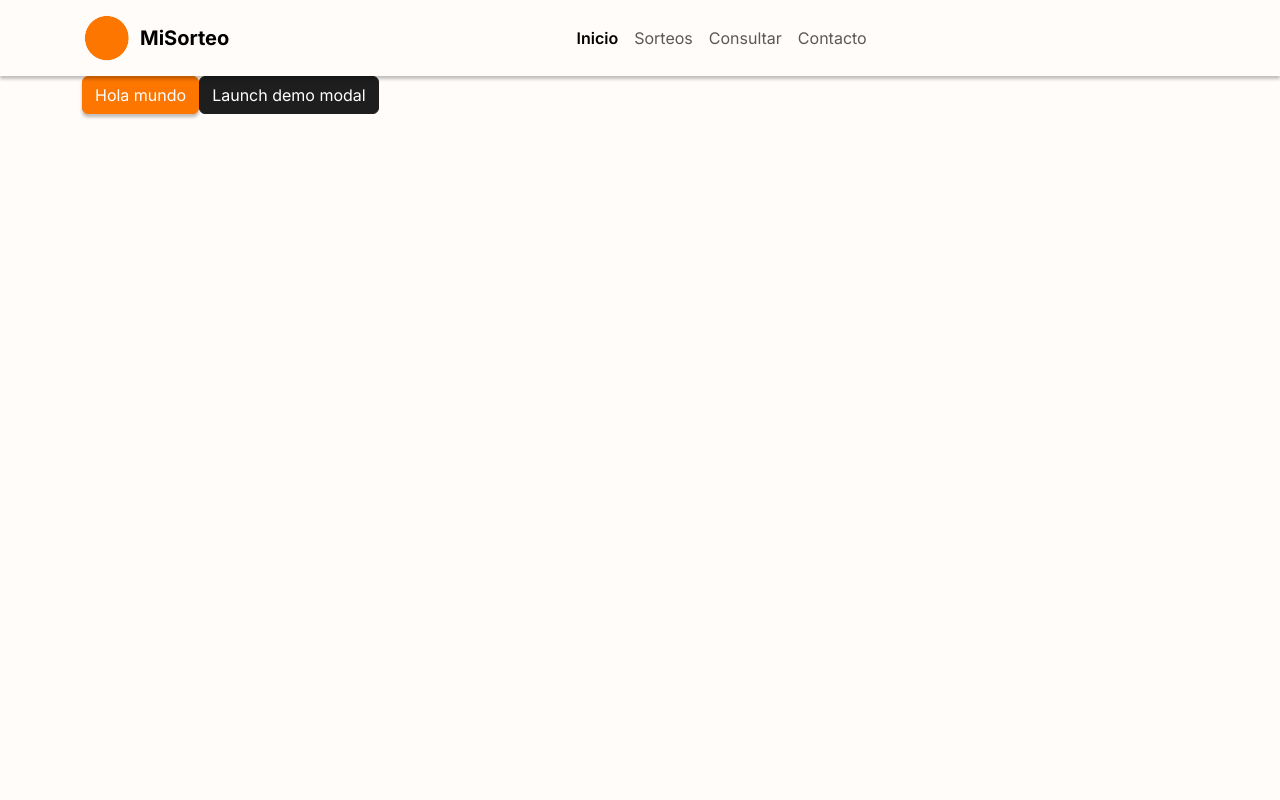
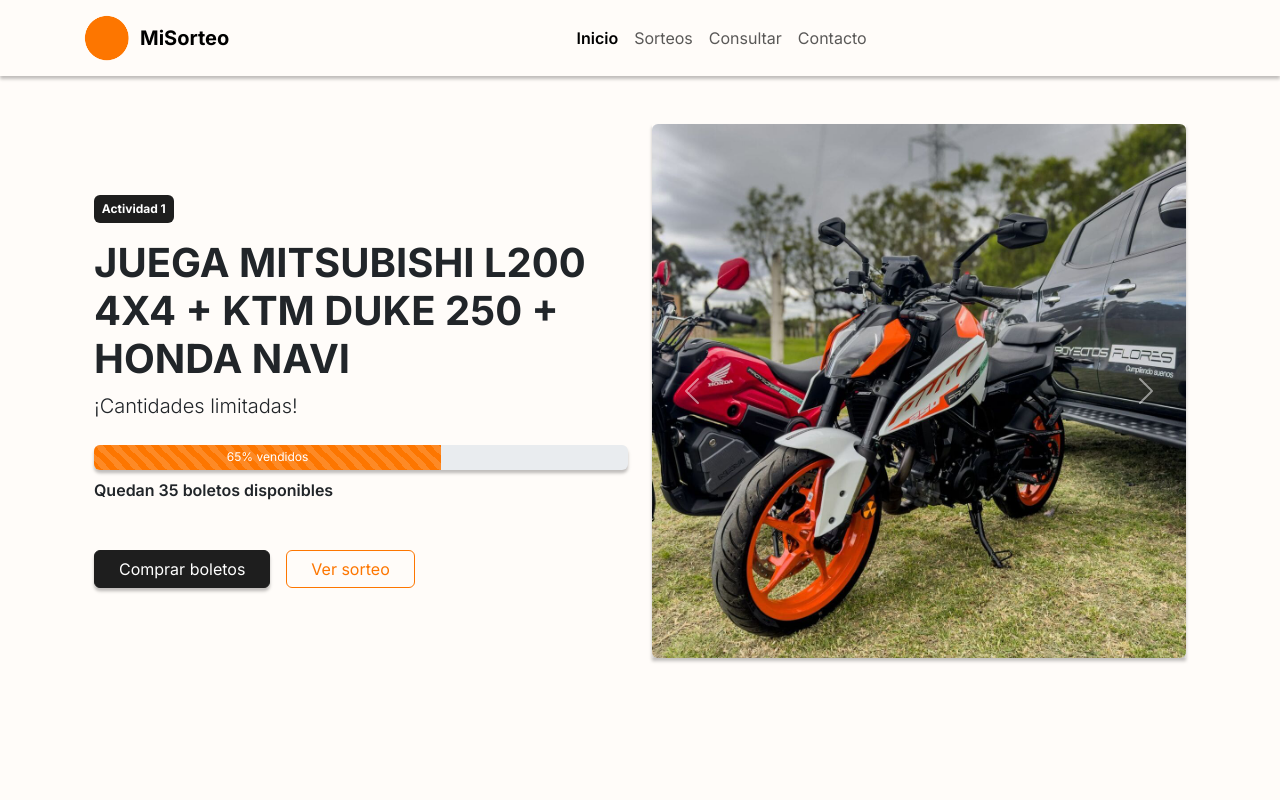
Before and after one commit to justinyamberla/sanfer-sorteos-frontend, a Next.js app: page / in a window 1280 px wide. Shown: the top 800 px of the page. Built offline with nearby package versions, Linux system fonts and the light colour scheme.

Commit message:
Add
MainSection

```diff
--- a/components/MainSection.tsx
+++ b/components/MainSection.tsx
@@ -1,26 +1,73 @@
+'use client';
+
+import Image from 'next/image';
+import exampleImg from '@/public/images/mainImage.jpeg';
+
 export const MainSection = ({props}) => {
     return (
-        <section id="mainSection">
-            <button className="btn btn-primary text-white shadow">
-                Hola mundo
-            </button>
-            <button type="button" className="btn btn-dark" data-bs-toggle="modal" data-bs-target="#exampleModal">
-                Launch demo modal
-            </button>
+        <section id="mainSection" className="py-5">
+            <div className="container">
+                <div className="row align-items-center">
+                    {/* Columna izquierda: texto */}
+                    <div className="col-md-6 mb-4 mb-md-0">
+                        <span className="badge bg-dark mb-3 py-2">Actividad 1</span>
+                        <h5 className="display-6 fw-bold">
+                            JUEGA MITSUBISHI L200 4X4 + KTM DUKE 250 + HONDA NAVI
+                        </h5>
+                        <p className="lead fw-light mb-4">
+                            ¡Cantidades limitadas!
+                        </p>
 
-            <div className="modal fade" id="exampleModal" tabIndex="-1" aria-labelledby="exampleModalLabel" aria-hidden="true">
-                <div className="modal-dialog">
-                    <div className="modal-content">
-                        <div className="modal-header">
-                            <h1 className="modal-title fs-5" id="exampleModalLabel">Modal title</h1>
-                            <button type="button" className="btn-close" data-bs-dismiss="modal" aria-label="Close"></button>
+                        {/* Barra de progreso */}
+                        <div className="progress mb-2 shadow" style={{ height: '25px' }}>
+                            <div className="progress-bar progress-bar-striped bg-primary" role="progressbar" style={{ width: '65%' }}>
+                                65% vendidos
+                            </div>
                         </div>
-                        <div className="modal-body">
-                            ...
+                        <small className="fw-semibold fs-6">Quedan 35 boletos disponibles</small>
+
+                        {/* Botones */}
+                        <div className="d-flex mt-5 gap-3">
+                            <button className="btn btn-dark px-4 shadow">Comprar boletos</button>
+                            <button className="btn btn-outline-primary px-4">Ver sorteo</button>
                         </div>
-                        <div className="modal-footer">
-                            <button type="button" className="btn btn-secondary" data-bs-dismiss="modal">Close</button>
-                            <button type="button" className="btn btn-primary">Save changes</button>
+                    </div>
+
+                    {/* Columna derecha: imagen o carrusel */}
+                    <div className="col-md-6 text-center">
+                        {/* Puedes cambiar por un carrusel de Bootstrap si prefieres */}
+                        <div id="carouselExample" className="carousel slide shadow">
+                            <div className="carousel-inner">
+                                <div className="carousel-item active">
+                                    <Image
+                                        src={exampleImg}
+                                        alt="Premios del sorteo"
+                                        className="img-fluid rounded shadow"
+                                    />
+                                </div>
+                                <div className="carousel-item">
+                                    <Image
+                                        src={exampleImg}
+                                        alt="Premios del sorteo"
+                                        className="img-fluid rounded shadow"
+                                    />
+                                </div>
+                                <div className="carousel-item">
+                                    <Image
+                                        src={exampleImg}
+                                        alt="Premios del sorteo"
+                                        className="img-fluid rounded shadow"
+                                    />
+                                </div>
+                            </div>
+                            <button className="carousel-control-prev" type="button" data-bs-target="#carouselExample" data-bs-slide="prev">
+                                <span className="carousel-control-prev-icon" aria-hidden="true"></span>
+                                <span className="visually-hidden">Previous</span>
+                            </button>
+                            <button className="carousel-control-next" type="button" data-bs-target="#carouselExample" data-bs-slide="next">
+                                <span className="carousel-control-next-icon" aria-hidden="true"></span>
+                                <span className="visually-hidden">Next</span>
+                            </button>
                         </div>
                     </div>
                 </div>
```
